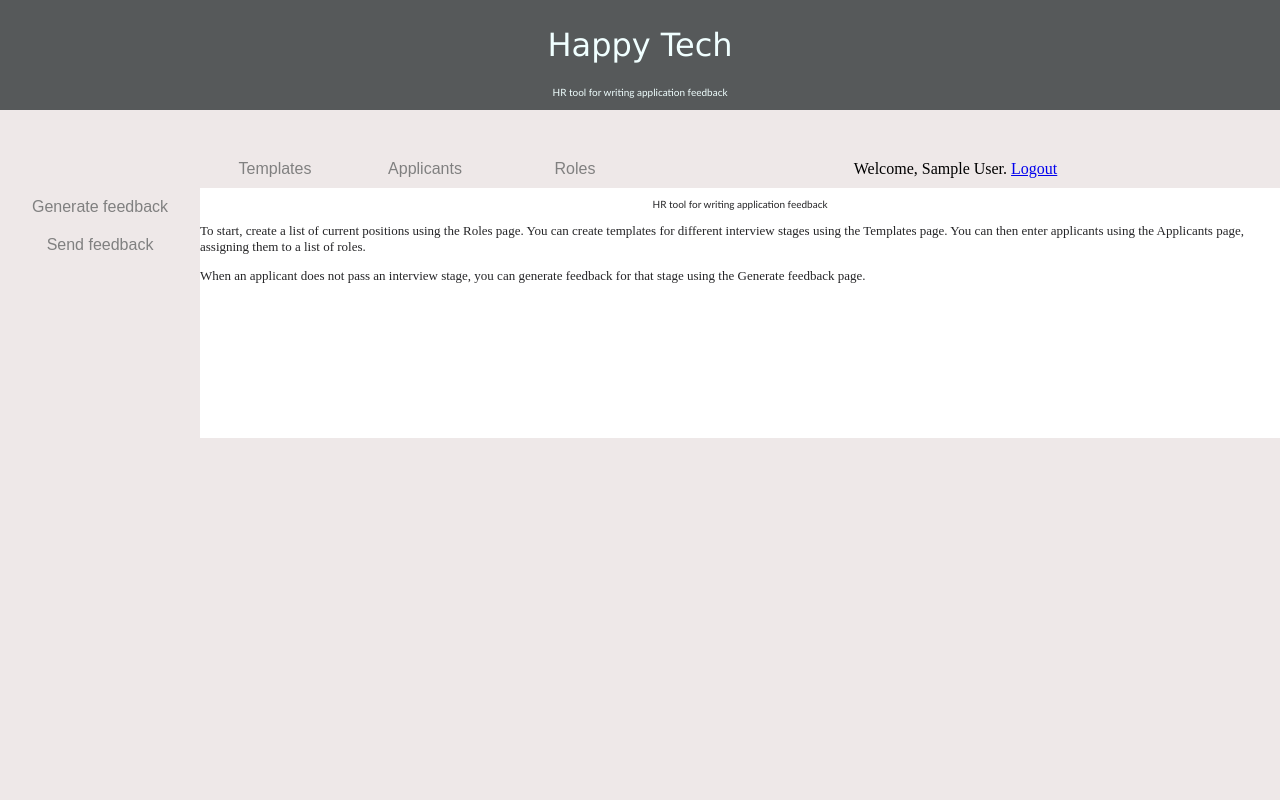
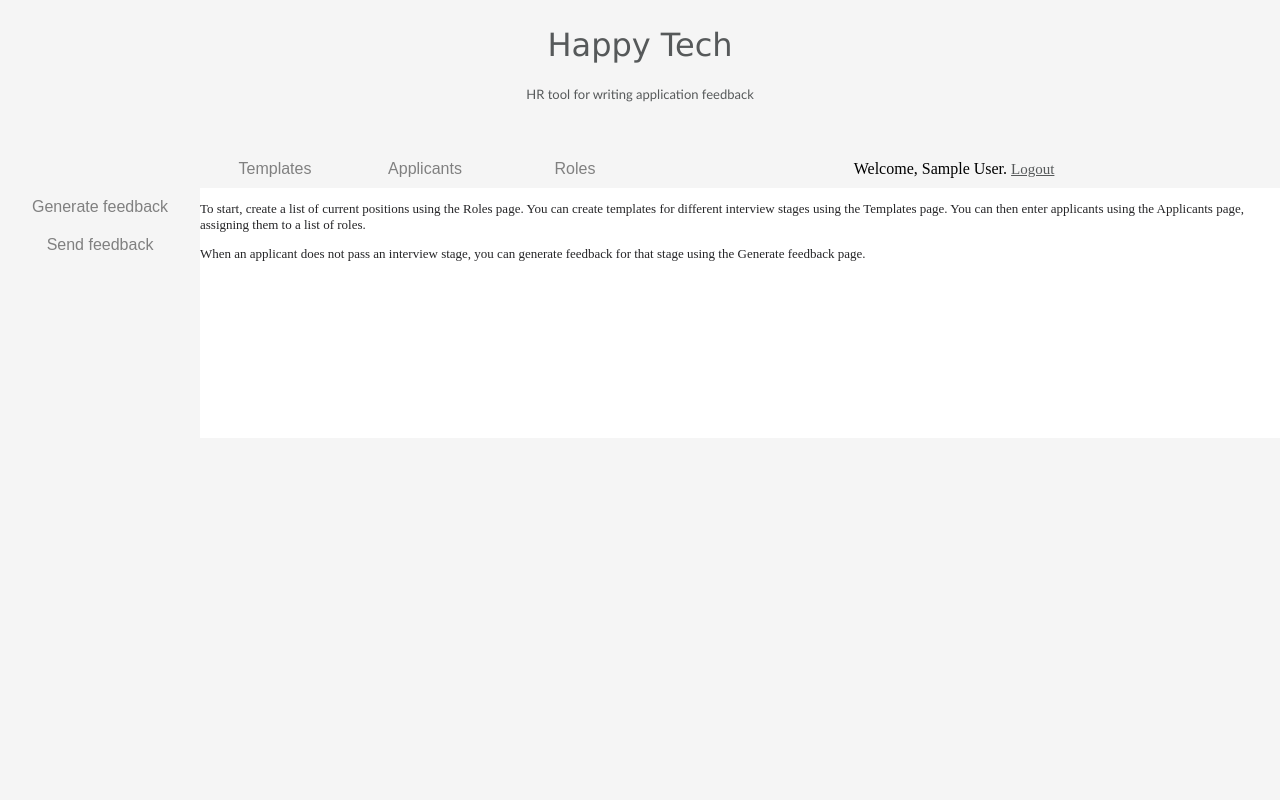
Before and after one commit to TayaV60/Web_dev_proj, a PHP site: page /index.php in a window 1280 px wide. Run offline with PHP 8.4, Linux system fonts and the light colour scheme; the visitor is signed in with stand-in values (Sample User, id 1).

Commit message:
CSS changes

```diff
--- a/Taisiya/applicants.php
+++ b/Taisiya/applicants.php
@@ -22,8 +22,7 @@ print $page->top();
 
 ?>
 
-<a href="create_or_edit_applicant.php">Create new applicant</a>
-
+<a class='links' href="create_or_edit_applicant.php">Create new applicant</a>
 <br>
 <br>
 <table>
--- a/Taisiya/forms.css
+++ b/Taisiya/forms.css
@@ -1,10 +1,11 @@
 body {
-  background-color: rgb(238, 232, 232);
+  font-family: 'Times New Roman', Times, serif;
+  background-color:whitesmoke;
   margin: 0px;
 }
 
 .header {
-  background-color: #56595a;
+  background-color: whitesmoke;
   color: azure;
   padding: 5px;
   height: 100px;
@@ -12,6 +13,7 @@ body {
 }
 
 h1 {
+  color: #56595a;
   font-weight: 300;
   font-size: 25 px;
   text-align: center;
@@ -19,8 +21,9 @@ h1 {
 }
 
 h3 {
+  color: #56595a;
   font-weight: 50;
-  font-size: 10px;
+  font-size: 13px;
   text-align: center;
   font-family: 'Gill Sans', 'Gill Sans MT', Calibri, 'Trebuchet MS', sans-serif;
 }
@@ -46,7 +49,7 @@ pre.feedback {
 }
 
 .vertical a {
-  background-color: rgb(238, 232, 232);
+  background-color: whitesmoke;
   padding: 10px 0px;
   cursor: pointer;
   width: 200px;
@@ -74,7 +77,7 @@ pre.feedback {
 }
 
 .horizontal a {
-  background-color: rgb(238, 232, 232);
+  background-color: whitesmoke;
   padding: 10px 0px;
   cursor: pointer;
   width: 150px;
@@ -110,11 +113,12 @@ a.current_tab {
 
 table, th, td {
   border: 1px solid grey;
-  font-size: 10px;
+  font-size: 13px;
   border-collapse: collapse;
 }
 
 th, td {
+  color: #56595a;
   padding: 10px;
 }
 
@@ -136,3 +140,16 @@ th, td {
 #form-comments li {
   list-style: none;
 }
+
+a.links {
+  font-size: 15px;
+  color: #56595a;
+}
+
+a.links:hover{
+  color: black;
+}
+
+.welcome {
+  color: #56595a;
+}
--- a/Taisiya/index.php
+++ b/Taisiya/index.php
@@ -6,8 +6,6 @@ $page = new Page("Home", "");
 print $page->top();
 
 ?>
-
-<h3>HR tool for writing application feedback</h3>
 
 <p>
 To start, create a list of current positions using the Roles page. You can create templates for different interview stages using the Templates page. You can then enter applicants using the Applicants page, assigning them to a list of roles.
--- a/Taisiya/login_or_register.php
+++ b/Taisiya/login_or_register.php
@@ -8,7 +8,9 @@ print $page->top();
 ?>
 
 <p>
-Please either <a href="register.php">register</a> or <a href="login.php">login</a>.
+<div class='links'>
+Please either <a class='links' href="register.php">register</a> or <a class='links' href="login.php">login</a>.
+</div>
 </p>
 
 <?php
--- a/Taisiya/page_elements/Page.php
+++ b/Taisiya/page_elements/Page.php
@@ -30,7 +30,7 @@ class Page
             $user = $this->dbUsers->getUserByUsername($_SESSION['username']);
             $name = $user["name_surname"];
             $logout = "
-                <span>Welcome, $name. <a href='logout.php'>Logout</a><span>
+                <span>Welcome, $name. <a class='links' href='logout.php'>Logout</a><span>
             ";
         }
 
--- a/Taisiya/roles.php
+++ b/Taisiya/roles.php
@@ -11,8 +11,7 @@ print $page->top();
 
 ?>
 
-<a href="create_or_edit_role.php">Create new role</a>
-
+<a class='links' href="create_or_edit_role.php">Create new role</a>
 <br>
 <br>
 <table>
--- a/Taisiya/templates.php
+++ b/Taisiya/templates.php
@@ -11,8 +11,7 @@ print $page->top();
 
 ?>
 
-<a href="create_or_edit_template.php">Create new template</a>
-
+<a class='links' href="create_or_edit_template.php">Create new template</a>
 <br>
 <br>
 <table>
```
